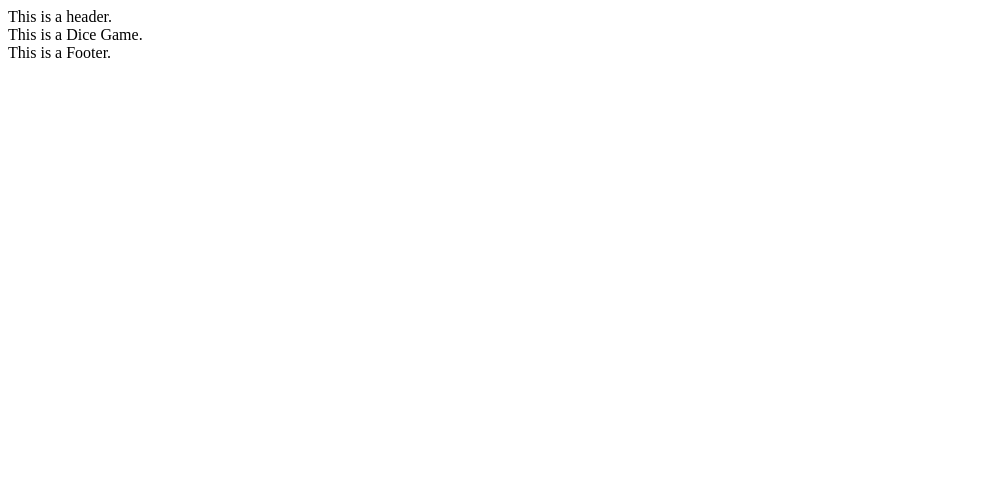
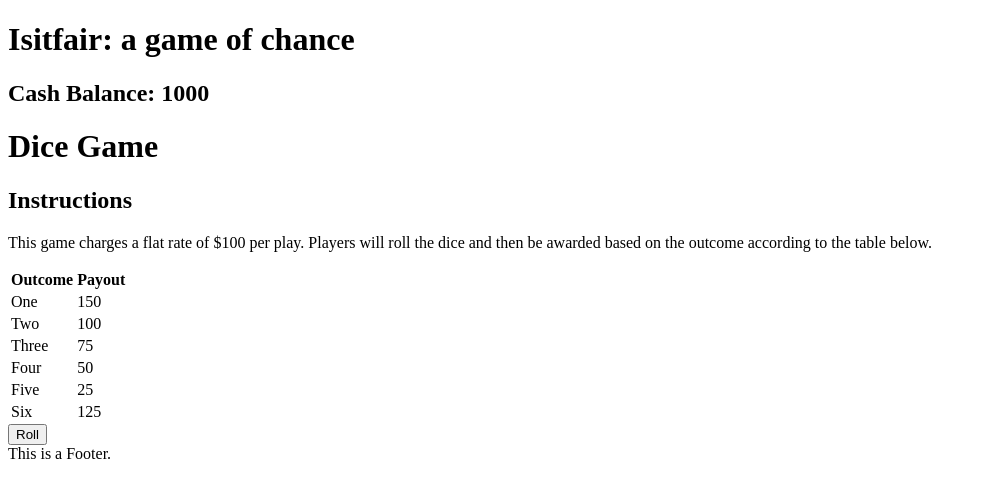
Before and after one commit to wesbasinger/isitfair, a React (Create React App) app: page /dice in a window 1280 px wide. Shown: the top 498 px of the page, without its empty margins (0-986 px from the left). Built offline with nearby package versions, Linux system fonts and the light colour scheme.

Commit message:
Working on the dice game.  Expected outcomes aren't working like I want them to.

```diff
--- a/src/Components/App.js
+++ b/src/Components/App.js
@@ -11,14 +11,30 @@ import Spinner from './Spinner';
 
 class App extends React.Component {
 
+    constructor(props) {
+        super(props);
+        this.state = {
+            cash: 1000
+        }
+
+        this.applyWinnings = this.applyWinnings.bind(this);
+    }
+
+    applyWinnings(winnings) {
+        console.log("got winnings :" + winnings)
+        const currentCash = this.state.cash;
+        this.setState({cash: currentCash + winnings})
+    }
+
+
     render() {
         return(
             <div>
-                <Header />
+                <Header cash={this.state.cash} />
                 <Switch>
                     <Route exact path="/" component={Landing} />
                     <Route path="/cards" component={Cards} />
-                    <Route path="/dice" component={Dice} />
+                    <Route path="/dice"  render={()=><Dice applyWinnings={this.applyWinnings}/>}/>
                     <Route path="/spinner" component={Spinner} />
                 </Switch>
                 <Footer />
--- a/src/Components/Dice.js
+++ b/src/Components/Dice.js
@@ -1,8 +1,77 @@
 import React from 'react';
 
-const Dice = () => {
+const getWinnings = (result) => {
+
+    switch (result) {
+        case 1:
+            return 150;
+        case 2:
+            return 100;
+        case 3:
+            return 25;
+        case 4:
+            return 50;
+        case 5:
+            return 150;
+        case 6:
+            return 75;
+        default:
+            return 100;
+    }
+}
+
+const Dice = (props) => {
     return(
-        <div>This is a Dice Game.</div>
+        <div>
+            <h1>Dice Game</h1>
+            <h2>Instructions</h2>
+            <p>
+                This game charges a flat rate of $100 per play.
+                Players will roll the dice and then be awarded based on the outcome according to the table below.
+            </p>
+            <table>
+                <thead>
+                    <tr>
+                        <th>Outcome</th>
+                        <th>Payout</th>
+                    </tr>
+                </thead>
+                <tbody>
+                    <tr>
+                        <td>One</td>
+                        <td>150</td>
+                    </tr>
+                    <tr>
+                        <td>Two</td>
+                        <td>100</td>
+                    </tr>
+                    <tr>
+                        <td>Three</td>
+                        <td>75</td>
+                    </tr>
+                    <tr>
+                        <td>Four</td>
+                        <td>50</td>
+                    </tr>
+                    <tr>
+                        <td>Five</td>
+                        <td>25</td>
+                    </tr>
+                    <tr>
+                        <td>Six</td>
+                        <td>125</td>
+                    </tr>
+                </tbody>
+            </table>
+            <button onClick={
+                (e)=> {
+                    const roll = Math.floor(Math.random() * 6) + 1;
+                    const winnings = getWinnings(roll) - 100;
+                    alert(`You rolled a ${roll}, you win ${winnings}`)
+                    props.applyWinnings(winnings)
+                }
+            }>Roll</button>
+        </div>
     )
 }
 
--- a/src/Components/Header.js
+++ b/src/Components/Header.js
@@ -1,8 +1,11 @@
 import React from 'react';
 
-const Header = () => {
+const Header = (props) => {
     return(
-        <div>This is a header.</div>
+        <div>
+            <h1>Isitfair: a game of chance</h1>
+            <h2>Cash Balance: {props.cash}</h2>
+        </div>
     )
 }
 
--- a/src/Components/Landing.js
+++ b/src/Components/Landing.js
@@ -1,8 +1,21 @@
 import React from 'react';
+
+import { Link } from 'react-router-dom';
 
 const Landing = () => {
     return(
-        <div>This is a Landing.</div>
+        <div>
+            <p>Play each of the following games, two are fair and one is not.  Try to determine which one is rigged.</p>
+            <div>
+                <Link to="/cards">Cards</Link>
+            </div>
+            <div>
+                <Link to="/dice">Dice</Link>
+            </div>
+            <div>
+                <Link to="/spinner">Spinner</Link>
+            </div>
+        </div>
     )
 }
 
--- a/src/index.js
+++ b/src/index.js
@@ -1,7 +1,7 @@
 import React from 'react';
 import ReactDOM from 'react-dom';
 
-import { BrowserRouter as Router, Route } from 'react-router-dom';
+import { BrowserRouter as Router } from 'react-router-dom';
 
 import App from './Components/App';
 
```
Also changed, not shown: 1 other file (tests, documents, lock files or other folders).
